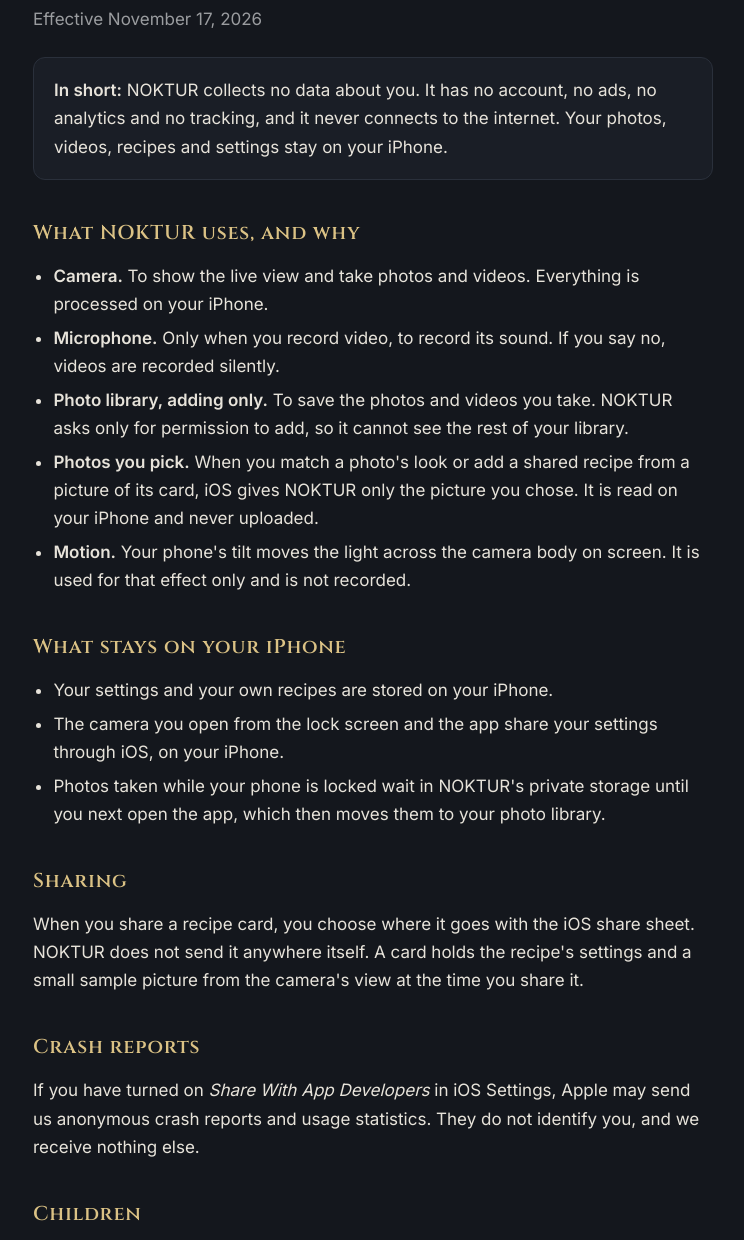
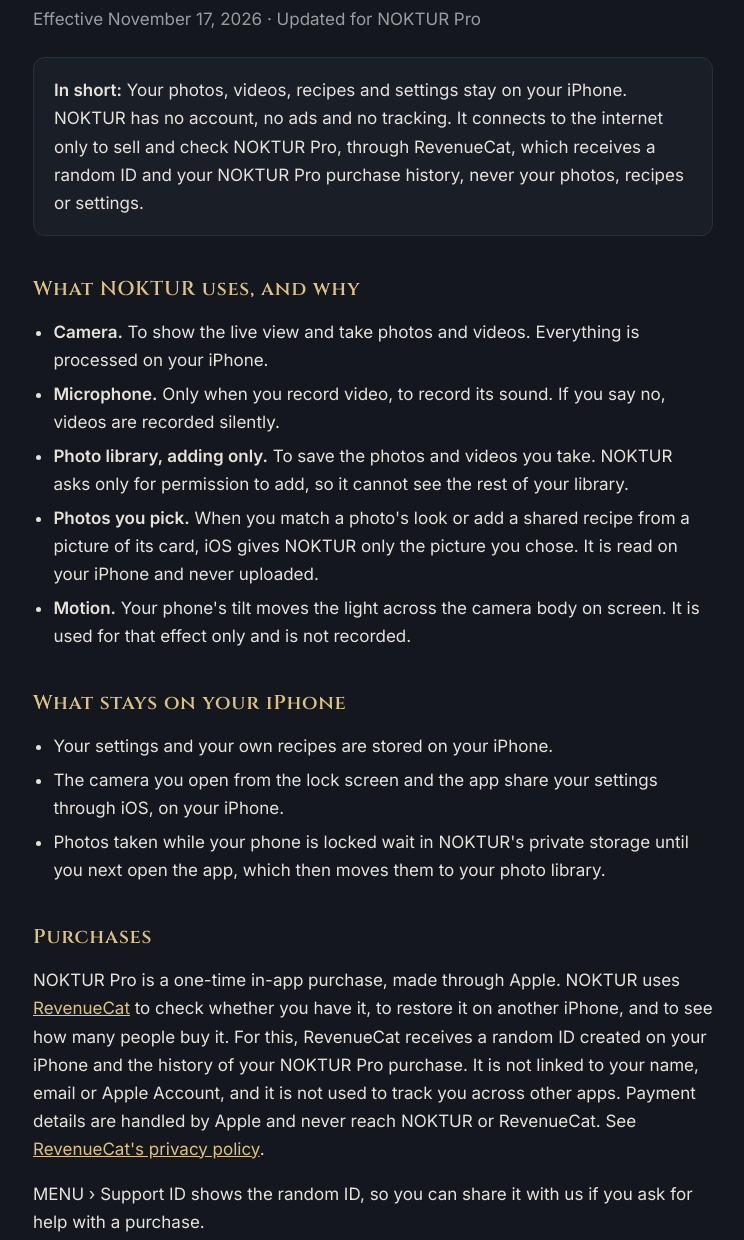
Before and after one commit to MastinGood/noktur, a plain HTML site: page privacy/index.html in a window 1280 px wide. Shown: the part 292-1532 px from the top of the page, without its empty margins (267-1011 px from the left). Drawn offline with Linux system fonts and the light colour scheme.

Commit message:
Privacy policy: NOKTUR Pro purchases through RevenueCat
Co-Authored-By: Claude Opus 5.5 <noreply@anthropic.com>

```diff
--- a/privacy/index.html
+++ b/privacy/index.html
@@ -4,7 +4,7 @@
 <meta charset="utf-8">
 <meta name="viewport" content="width=device-width, initial-scale=1, viewport-fit=cover">
 <title>Privacy Policy · NOKTUR</title>
-<meta name="description" content="NOKTUR collects no data. Your photos, videos and settings stay on your iPhone.">
+<meta name="description" content="Your photos, videos, recipes and settings stay on your iPhone. NOKTUR goes online only to sell NOKTUR Pro.">
 <link rel="preconnect" href="https://fonts.googleapis.com">
 <link rel="stylesheet" href="https://fonts.googleapis.com/css2?family=Cinzel:wght@600&family=Inter:wght@400;600&display=swap">
 <link rel="stylesheet" href="../style.css">
@@ -17,9 +17,9 @@
   </header>
 
   <h1>Privacy Policy</h1>
-  <p class="lede">Effective November 17, 2026</p>
+  <p class="lede">Effective November 17, 2026 · Updated for NOKTUR Pro</p>
 
-  <div class="card"><p><strong>In short:</strong> NOKTUR collects no data about you. It has no account, no ads, no analytics and no tracking, and it never connects to the internet. Your photos, videos, recipes and settings stay on your iPhone.</p></div>
+  <div class="card"><p><strong>In short:</strong> Your photos, videos, recipes and settings stay on your iPhone. NOKTUR has no account, no ads and no tracking. It connects to the internet only to sell and check NOKTUR Pro, through RevenueCat, which receives a random ID and your NOKTUR Pro purchase history, never your photos, recipes or settings.</p></div>
 
   <h2>What NOKTUR uses, and why</h2>
   <ul>
@@ -37,6 +37,10 @@
     <li>Photos taken while your phone is locked wait in NOKTUR's private storage until you next open the app, which then moves them to your photo library.</li>
   </ul>
 
+  <h2>Purchases</h2>
+  <p>NOKTUR Pro is a one-time in-app purchase, made through Apple. NOKTUR uses <a href="https://www.revenuecat.com">RevenueCat</a> to check whether you have it, to restore it on another iPhone, and to see how many people buy it. For this, RevenueCat receives a random ID created on your iPhone and the history of your NOKTUR Pro purchase. It is not linked to your name, email or Apple Account, and it is not used to track you across other apps. Payment details are handled by Apple and never reach NOKTUR or RevenueCat. See <a href="https://www.revenuecat.com/privacy">RevenueCat's privacy policy</a>.</p>
+  <p>MENU › Support ID shows the random ID, so you can share it with us if you ask for help with a purchase.</p>
+
   <h2>Sharing</h2>
   <p>When you share a recipe card, you choose where it goes with the iOS share sheet. NOKTUR does not send it anywhere itself. A card holds the recipe's settings and a small sample picture from the camera's view at the time you share it.</p>
 
@@ -44,7 +48,7 @@
   <p>If you have turned on <em>Share With App Developers</em> in iOS Settings, Apple may send us anonymous crash reports and usage statistics. They do not identify you, and we receive nothing else.</p>
 
   <h2>Children</h2>
-  <p>NOKTUR collects no data from anyone, including children.</p>
+  <p>NOKTUR collects nothing about anyone, including children, beyond the purchase record described above.</p>
 
   <h2>Changes</h2>
   <p>If this policy changes, the new version will be posted on this page with a new effective date.</p>
```
Also changed, not shown: index.html (+3 -1 lines).
